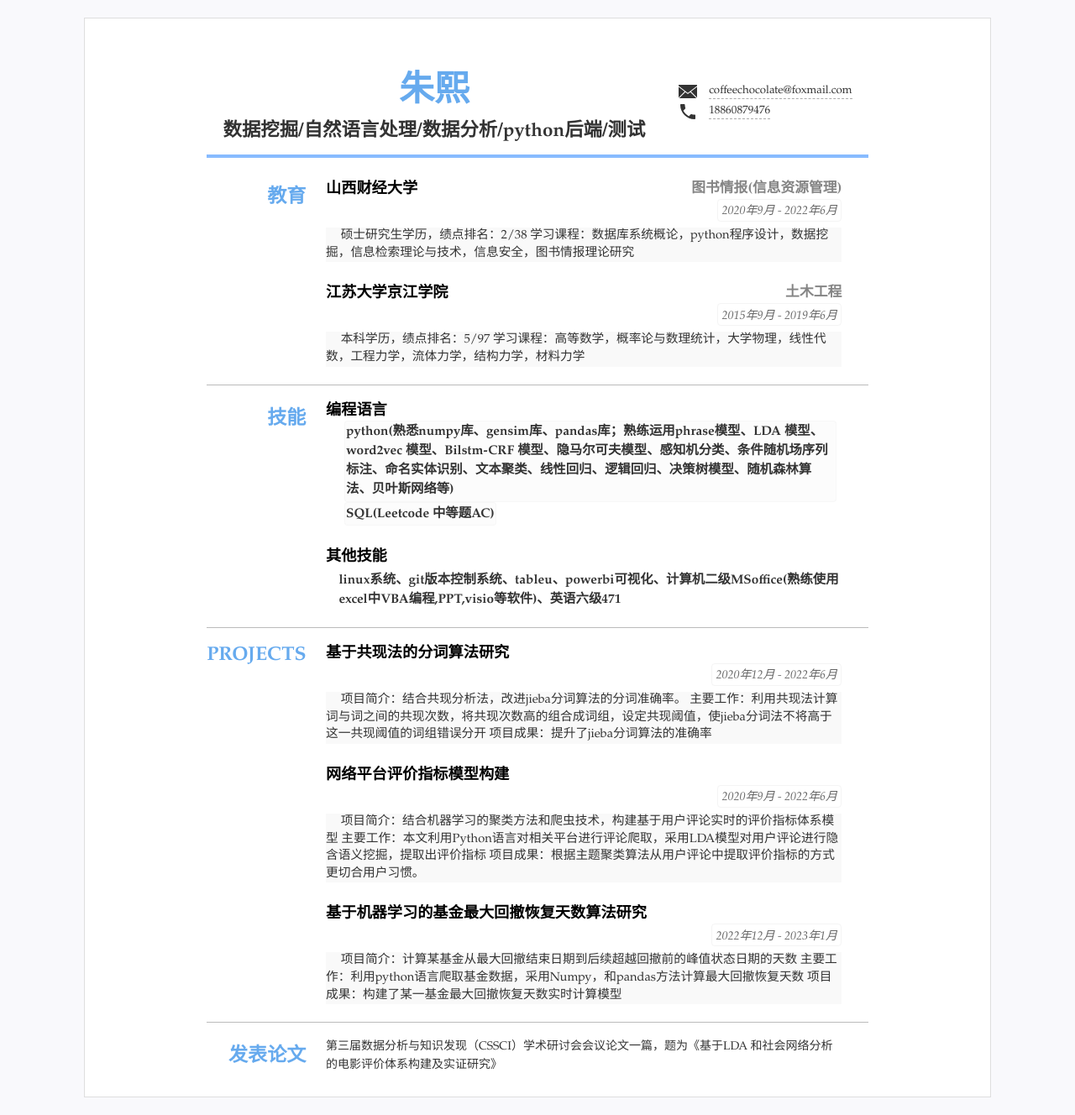
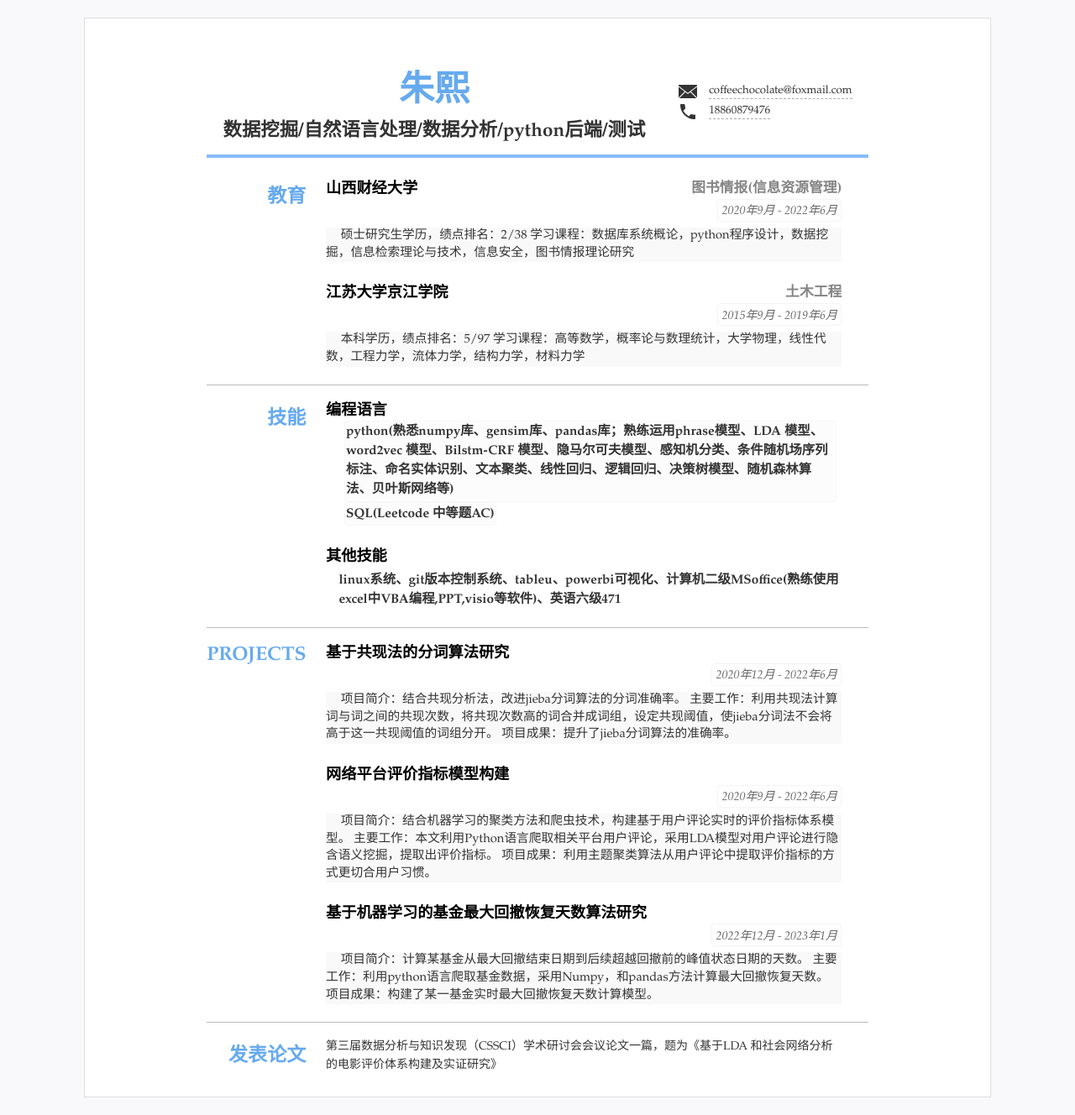
Before and after one commit to qiaokelishushu/CV, a Jekyll site: the page built from index.html, in a window 1280 px wide. Shown: the whole page at 84% size. Built offline with Jekyll 4.4.1, drawn with Linux system fonts in a browser that asks for light colours.

Commit message:
Update resume.yml

```diff
--- a/_data/resume.yml
+++ b/_data/resume.yml
@@ -76,20 +76,20 @@ main: #简历主要内容，
   - title: 基于共现法的分词算法研究
     duration: 2020年12月 - 2022年6月
     detail: 项目简介：结合共现分析法，改进jieba分词算法的分词准确率。
-            主要工作：利用共现法计算词与词之间的共现次数，将共现次数高的组合成词组，设定共现阈值，使jieba分词法不将高于这一共现阈值的词组错误分开
-            项目成果：提升了jieba分词算法的准确率
+            主要工作：利用共现法计算词与词之间的共现次数，将共现次数高的词合并成词组，设定共现阈值，使jieba分词法不会将高于这一共现阈值的词组分开。
+            项目成果：提升了jieba分词算法的准确率。
 
   - title: 网络平台评价指标模型构建
     duration: 2020年9月 - 2022年6月
-    detail: 项目简介：结合机器学习的聚类方法和爬虫技术，构建基于用户评论实时的评价指标体系模型
-            主要工作：本文利用Python语言对相关平台进行评论爬取，采用LDA模型对用户评论进行隐含语义挖掘，提取出评价指标
-            项目成果：根据主题聚类算法从用户评论中提取评价指标的方式更切合用户习惯。
+    detail: 项目简介：结合机器学习的聚类方法和爬虫技术，构建基于用户评论实时的评价指标体系模型。
+            主要工作：本文利用Python语言爬取相关平台用户评论，采用LDA模型对用户评论进行隐含语义挖掘，提取出评价指标。
+            项目成果：利用主题聚类算法从用户评论中提取评价指标的方式更切合用户习惯。
 
   - title: 基于机器学习的基金最大回撤恢复天数算法研究
     duration: 2022年12月 - 2023年1月
-    detail: 项目简介：计算某基金从最大回撤结束日期到后续超越回撤前的峰值状态日期的天数
-            主要工作：利用python语言爬取基金数据，采用Numpy，和pandas方法计算最大回撤恢复天数
-            项目成果：构建了某一基金最大回撤恢复天数实时计算模型
+    detail: 项目简介：计算某基金从最大回撤结束日期到后续超越回撤前的峰值状态日期的天数。
+            主要工作：利用python语言爬取基金数据，采用Numpy，和pandas方法计算最大回撤恢复天数。
+            项目成果：构建了某一基金实时最大回撤恢复天数计算模型。
 
 
 
```
